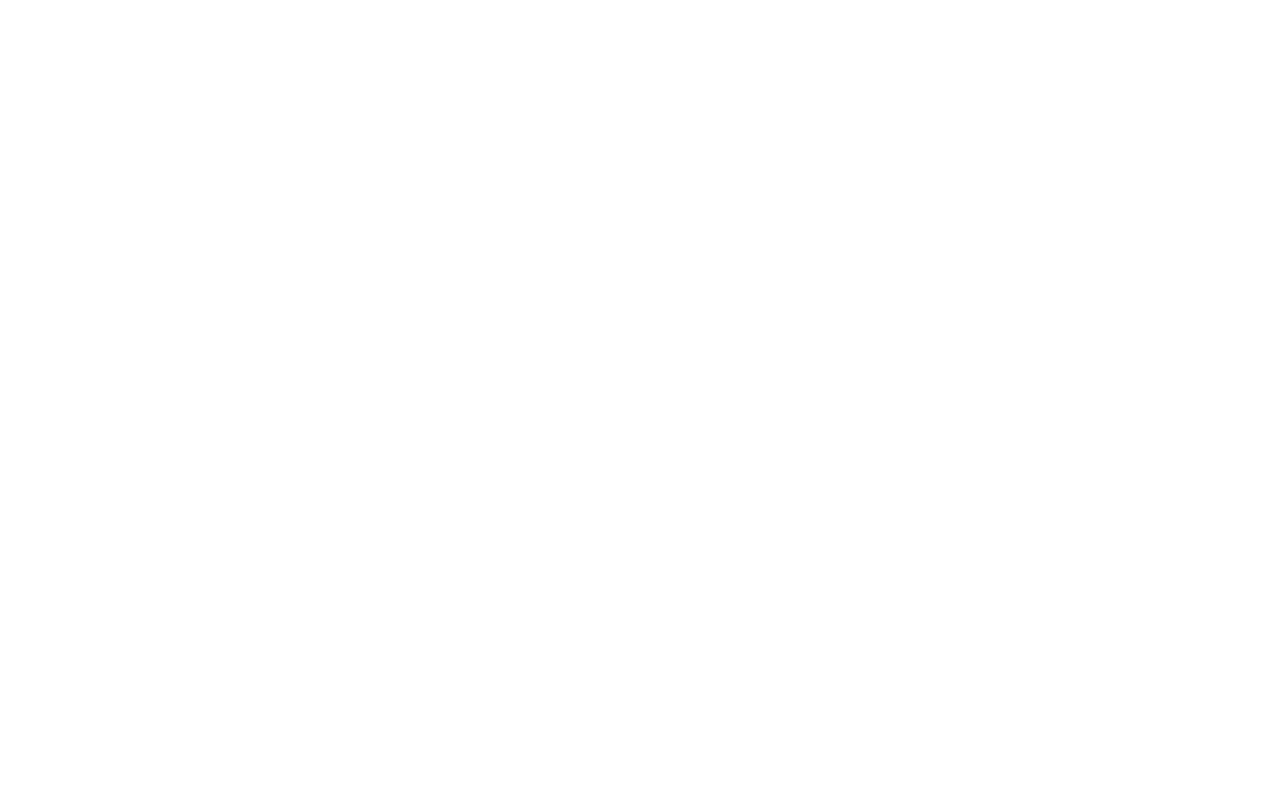
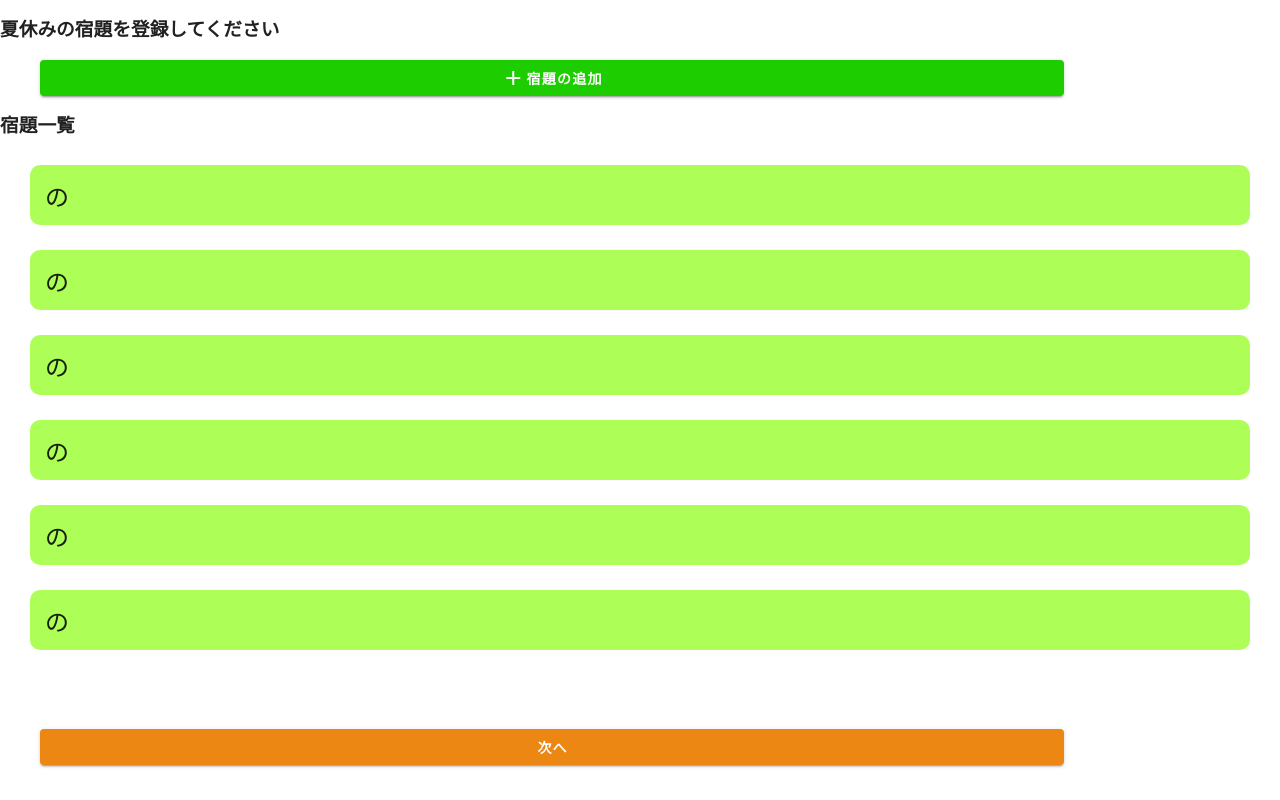
Before and after one commit to MURAMASA2470/EL41_SAMATASU_KUN, a Nuxt app: page /task in a window 1280 px wide. Before the commit this address had no page. Built offline with nearby package versions, Linux system fonts and the light colour scheme.

Commit message:
タスクページ作成

```diff
--- /dev/null
+++ b/pages/task.vue
@@ -0,0 +1,170 @@
+<template>
+    <div>
+        <h3 class="text-xs-center my-4">夏休みの宿題を登録してください</h3>
+
+        <v-dialog v-model="dialog" width="500">
+            <template v-slot:activator="{ on }">
+                <v-btn color="#1DCD00" v-on="on">
+                    <v-icon>add</v-icon>
+                    宿題の追加
+                </v-btn>
+            </template>
+
+            <v-card>
+
+                <v-card-title class="headline grey lighten-2" primary-title>
+                    宿題の追加
+                </v-card-title>
+
+                <div class="card-body">
+
+                    <v-layout row class="">
+
+                        <v-flex xs4 py-3 text-xs-center>
+                            <label class="dialog-text">名前</label>
+                        </v-flex>
+
+                         <v-flex xs8 d-flex px-3>
+                            <v-text-field
+                                solo
+                            ></v-text-field>
+                        </v-flex>
+
+                    </v-layout>
+
+                    <v-layout row class="">
+
+                        <v-flex xs4 py-3 text-xs-center>
+                            <label class="dialog-text">教科</label>
+                        </v-flex>
+
+                         <v-flex xs8 d-flex px-3>
+                            <v-select
+                            :items="items"
+                            solo
+                            ></v-select>
+                        </v-flex>
+
+                    </v-layout>
+
+                    <v-layout row class="">
+
+                        <v-flex xs4 py-3 text-xs-center>
+                            <label class="dialog-text">種類</label>
+                        </v-flex>
+
+                         <v-flex xs8 d-flex px-3>
+                            <v-select
+                            :items="items"
+                            solo
+                            ></v-select>
+                        </v-flex>
+
+                    </v-layout>
+
+                    <v-layout row class="">
+
+                        <v-flex xs4 py-3 text-xs-center>
+                            <label class="dialog-text">量</label>
+                        </v-flex>
+
+                         <v-flex xs8 d-flex px-3>
+                            <v-select
+                            :items="items"
+                            solo
+                            ></v-select>
+                        </v-flex>
+
+                    </v-layout>
+
+                </div>
+
+                <!-- <v-divider></v-divider> -->
+
+                <v-card-actions>
+
+                    <v-btn color="#EB8712" @click="dialog = false">
+                        追加する
+                    </v-btn>
+
+                </v-card-actions>
+
+            </v-card>
+        </v-dialog>
+
+        <div>
+            <h3 class="text-xs-center my-4">宿題一覧</h3>
+
+            <v-sheet class="work-item" v-for="n in 6" :key="n" color="#ADFF57">
+
+                    <label class="work-content">{{ subject }} の {{ category }}</label>
+                    <label class="work-amount">{{ workAmount }}</label>
+
+            </v-sheet>
+
+        </div>
+
+        <div class="next-btn">
+            <v-btn color="#EB8712" round>
+                次へ
+            </v-btn>
+        </div>
+
+
+    </div>
+</template>
+
+<style scoped>
+    .v-dialog .v-btn {
+        width: 100%;
+        margin: 40px 0;
+    }
+
+        .card-body {
+            padding-top: 30px;
+        }
+
+            .dialog-text {
+                padding: 10px 0;
+                font-size: 1.2rem;
+            }
+
+    .next-btn {
+        position: absolute;
+        bottom: 35px;
+    }
+
+    .work-item {
+        height: 60px;
+        border-radius: 10px;
+        margin: 25px 30px;
+        font-size: 1.5rem;
+        padding: 5px 10px;
+        position: relative;
+    }
+
+        .work-content {
+            position: absolute;
+            text-align: left;
+            left: 15px;
+            top: 25%;
+        }
+
+        .work-amount {
+            position: absolute;
+            text-align: right;
+            right: 45px;
+            top: 25%;
+        }
+</style>
+
+<script>
+export default {
+    data: () => {
+        return {
+            dialog: false,
+
+        }
+    }
+}
+</script>
```
